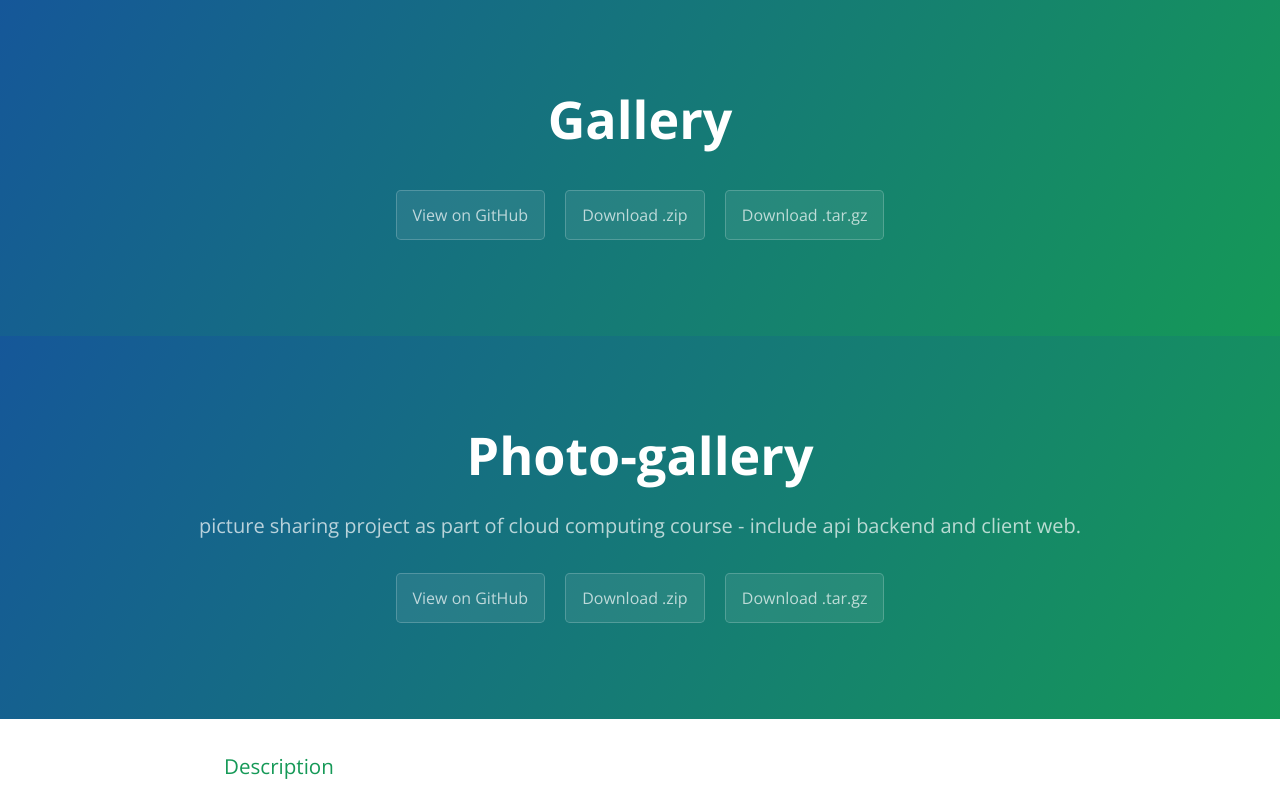
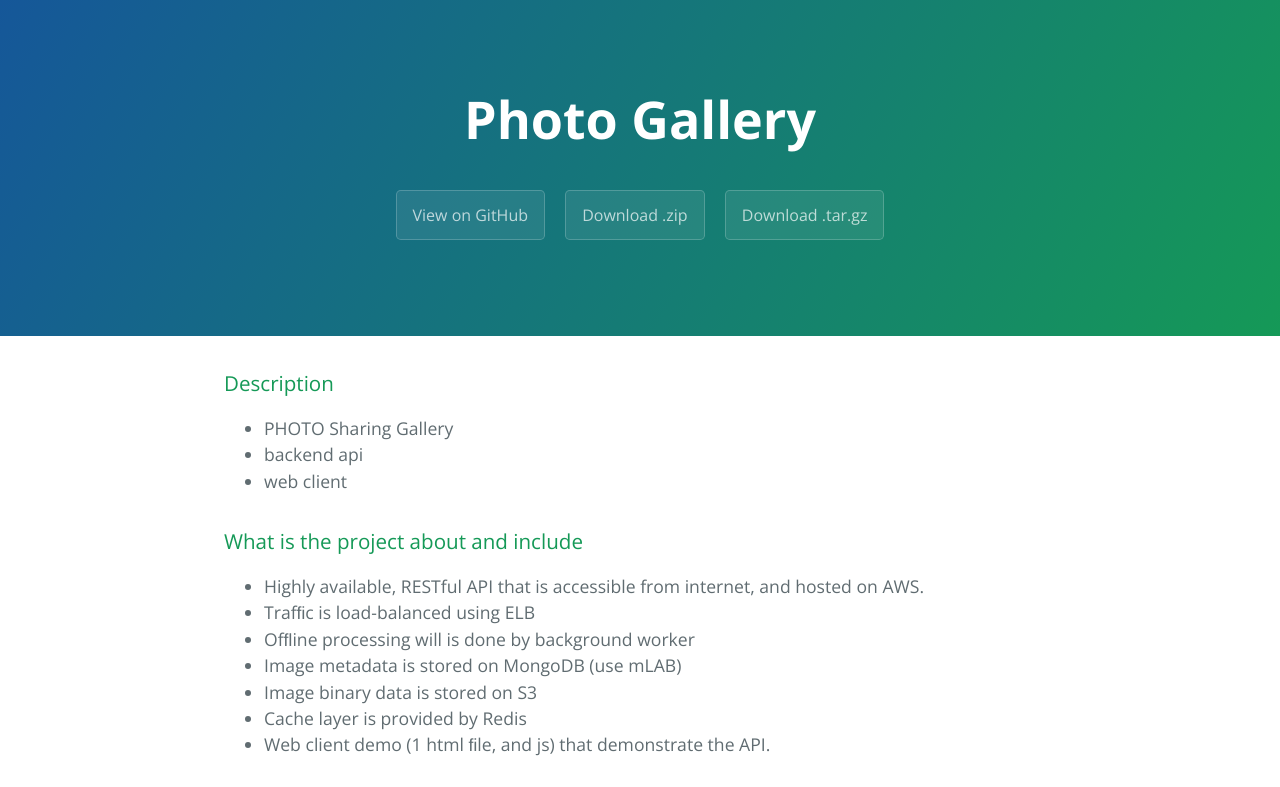
Before and after one commit to ataliahoren/gallery, a plain HTML site: page index.html in a window 1280 px wide. Shown: the top 787 px of the page. Drawn offline with nearby package versions, Linux system fonts and the light colour scheme.

Commit message:
Update index.html

```diff
--- a/index.html
+++ b/index.html
@@ -11,19 +11,11 @@
   </head>
   <body>
     <section class="page-header">
-      <h1 class="project-name">Gallery</h1>
+      <h1 class="project-name">Photo Gallery</h1>
       <h2 class="project-tagline"></h2>
       <a href="https://github.com/ataliahoren/gallery" class="btn">View on GitHub</a>
       <a href="https://github.com/ataliahoren/gallery/zipball/master" class="btn">Download .zip</a>
       <a href="https://github.com/ataliahoren/gallery/tarball/master" class="btn">Download .tar.gz</a>
-    </section>
-
-    <section class="page-header">
-      <h1 class="project-name">Photo-gallery</h1>
-      <h2 class="project-tagline">picture sharing project as part of cloud computing course - include api backend and client web.</h2>
-      <a href="https://github.com/ataliahoren/PHOTO-Gallery" class="btn">View on GitHub</a>
-      <a href="https://github.com/ataliahoren/PHOTO-Gallery/zipball/master" class="btn">Download .zip</a>
-      <a href="https://github.com/ataliahoren/PHOTO-Gallery/tarball/master" class="btn">Download .tar.gz</a>
     </section>
 
     <section class="main-content">
```
